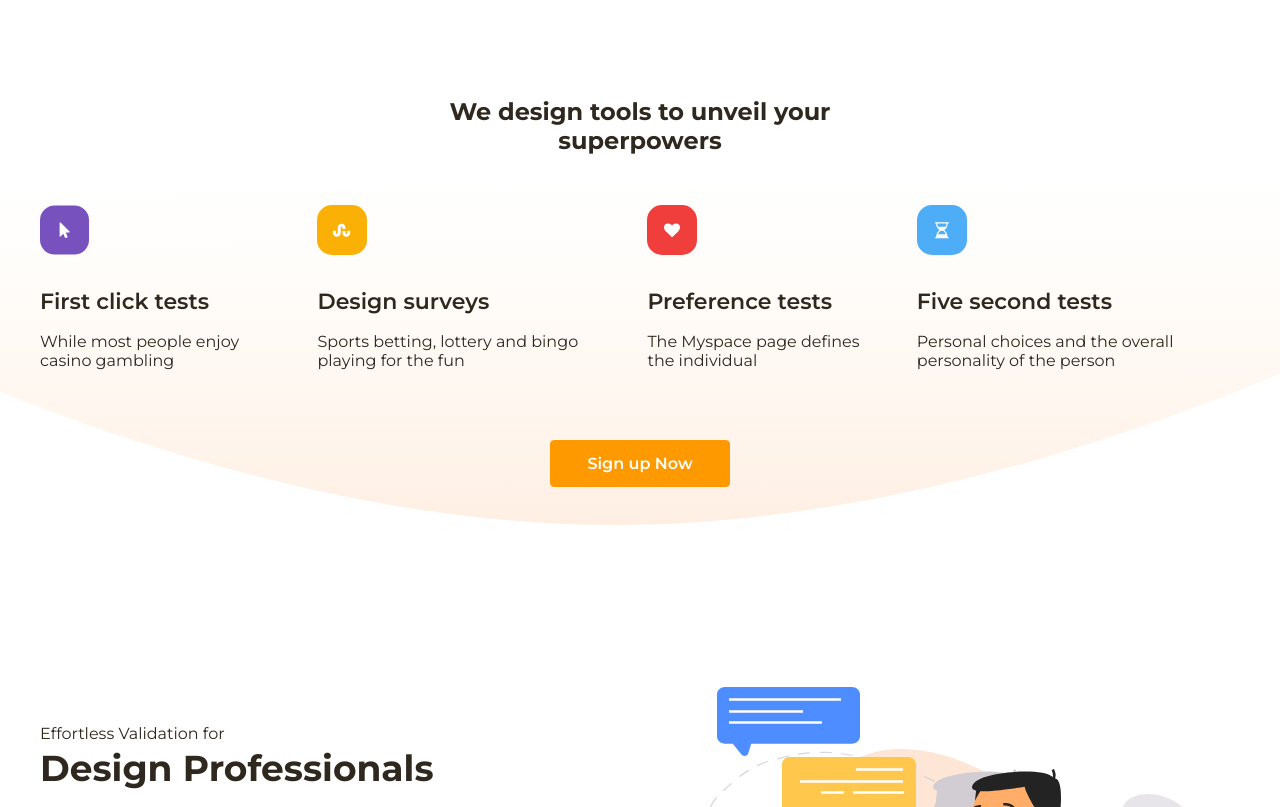
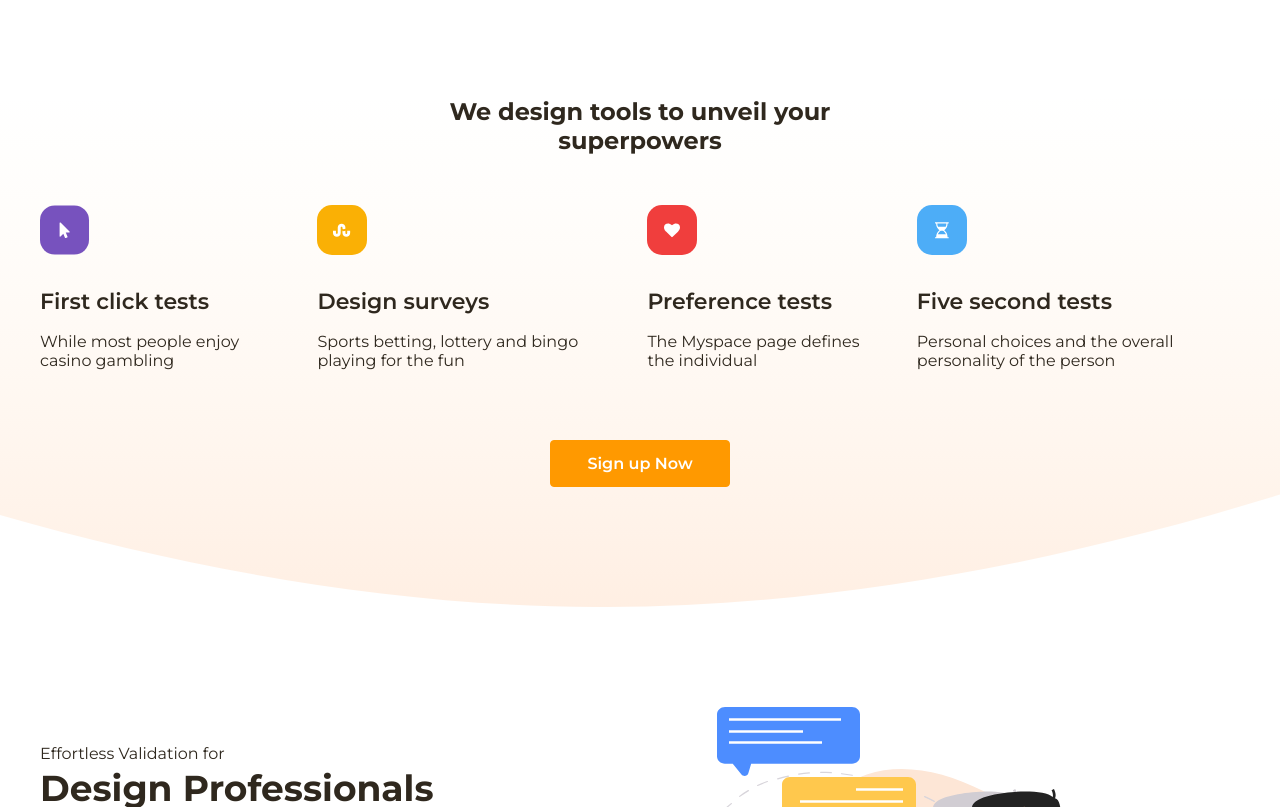
Before and after one commit to yliubyva/hw-css-flexbox, a plain HTML site: page index.html in a window 1280 px wide. Shown: the part 653-1460 px from the top of the page. Drawn offline with Linux system fonts and the light colour scheme.

Commit message:
fixed styles for background-image

```diff
--- a/style.css
+++ b/style.css
@@ -199,9 +199,10 @@ li {
 /* section--tools */
 .section--tools {
   background-image: url(images/bg.svg);
-  background-size: 100% 510px;
+  background-size: cover;
   background-repeat: no-repeat;
-  padding-bottom: 100px;
+  background-position: bottom center;
+  padding-bottom: 15vh;
 }
 
 .section__container--tools {
```
